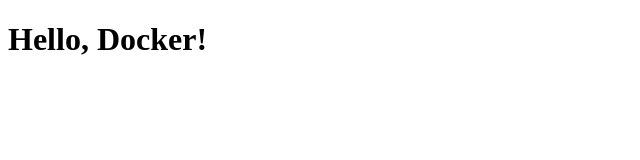
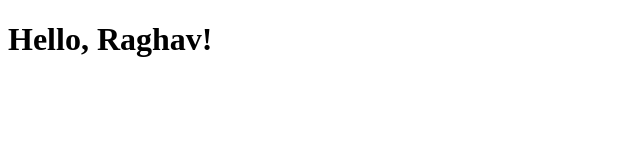
Before and after one commit to Seshadriraghav22/sr23, a plain HTML site: page index.html in a window 1280 px wide. Shown: the full height of the page, 0-640 px from the left. Drawn offline with Linux system fonts and the light colour scheme.

Commit message:
Update index.html

```diff
--- a/index.html
+++ b/index.html
@@ -4,6 +4,6 @@
     <title>Docker Apache Server</title>
 </head>
 <body>
-    <h1>Hello, Docker!</h1>
+    <h1>Hello, Raghav!</h1>
 </body>
 </html>
```
